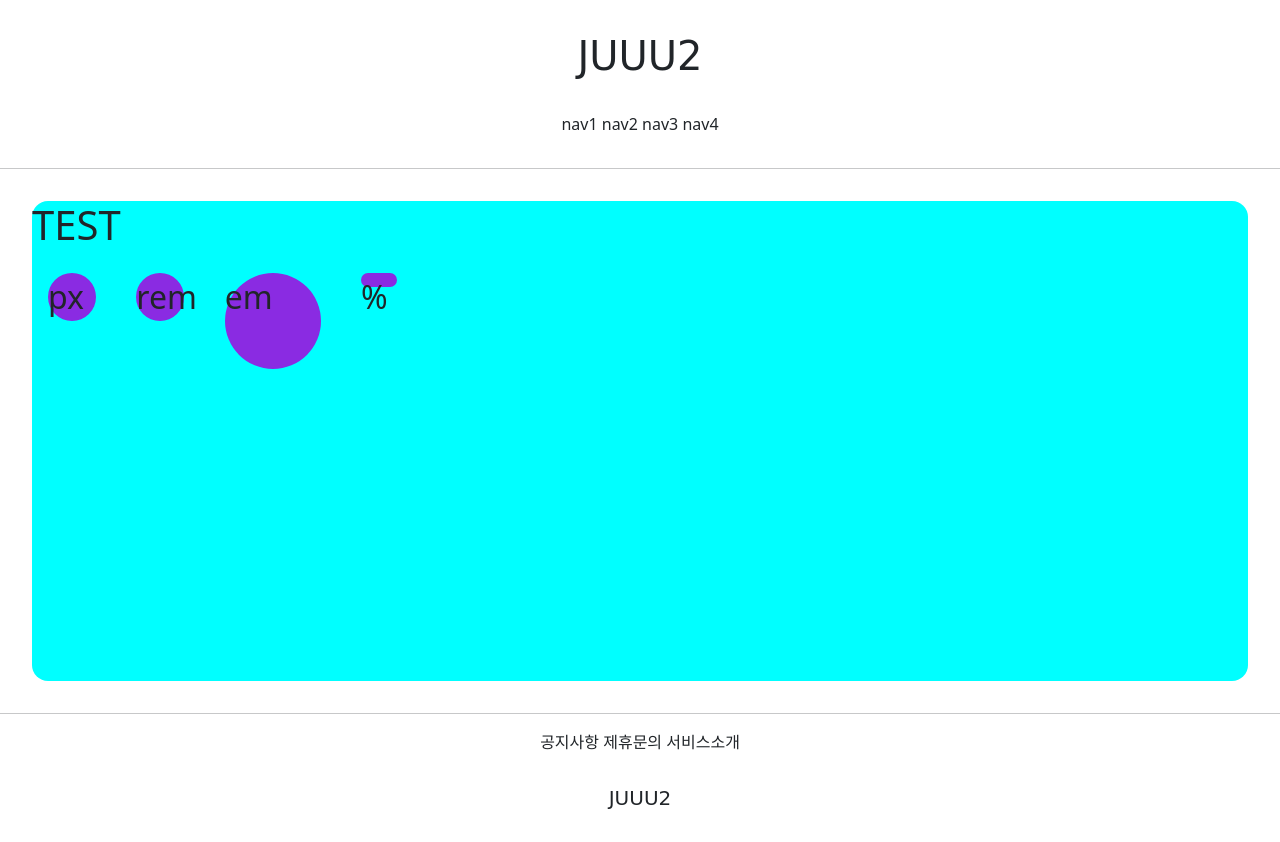
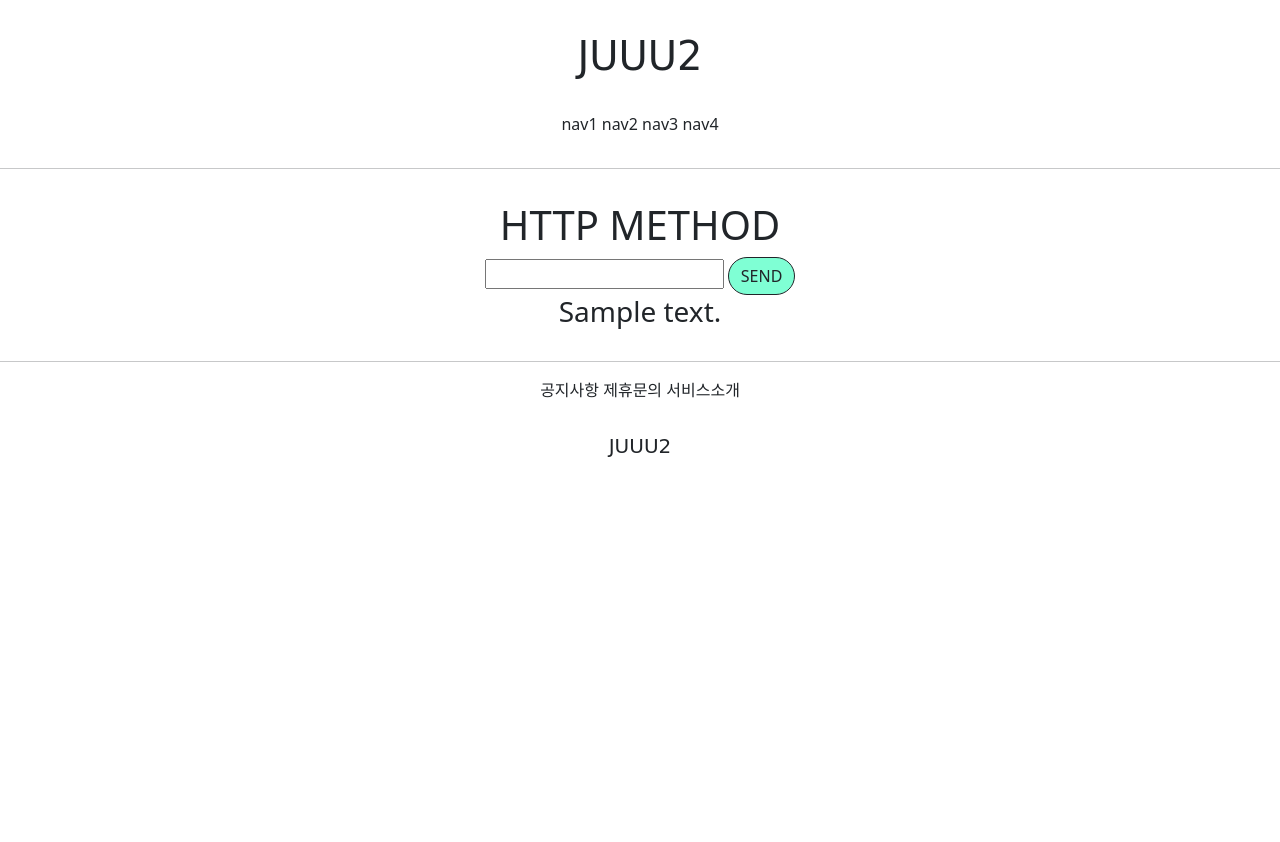
Before and after one commit to Lee-JuHwan/gis4-1, a Django app: template accountapp/templates/accountapp/hello_world.html in a window 1280 px wide. After the commit the page ends 457 px from the top, so only its background shows below. Run offline with Django 3.2, Linux system fonts and the light colour scheme; the template is opened without the code that fills it: values that come from a table or form of the project are taken from there, others are empty; tables that the repository leaves empty hold one stand-in row (values such as "Sample post"); parts of the project's set-up code (start-up, migrations or seed data) failed here and were passed over; some web fonts are replaced.

Commit message:
7/9 commit 2

```diff
--- a/accountapp/templates/accountapp/hello_world.html
+++ b/accountapp/templates/accountapp/hello_world.html
@@ -1,23 +1,19 @@
 {% extends 'base.html' %}
 
 {% block content %}
-    <style>
-        .testing{
-            background-color: blueviolet;
-            margin: 1rem;
-            border-radius: 5rem;
-            display: inline-block;
-        }
-    </style>
 
-    <div style="height: 30rem; background-color: aqua; margin: 2rem; border-radius: 1rem; font-size: 2rem">
-        <h1>TEST</h1>
+    <div style="margin: 2rem; border-radius: 1rem; text-align: center">
+        <h1>HTTP METHOD</h1>
 
-    <div class="testing" style="height: 48px; width: 48px">px</div>
-    <div class="testing" style="height: 3rem; width: 3rem">rem</div>
-    <div class="testing" style="height: 3em; width: 3em">em</div>
-    <div class="testing" style="height: 3%; width: 3%">%</div>
-    <div class="testing"></div>
+        <form action="/accounts/hello_world/" method="POST">
+            {% csrf_token %}
+            <input type="text" name="input_text">
+            <input type="submit"
+                   value="SEND"
+                   class="btn btn-outline-dark rounded-pill">
+        </form>
+
+        <h3>{{new_model.text}}</h3>
     </div>
 
 {% endblock %}
--- a/static/base.css
+++ b/static/base.css
@@ -15,3 +15,11 @@
 .pragmatic_footer_button {
     margin-bottom: 2rem;
 }
+
+.btn{
+    background-color: aquamarine;
+    border-radius: 1rem;
+}
+
+.btn-outline-dark {
+}
```
Also changed, not shown: accountapp/views.py (+15 -1 lines).
